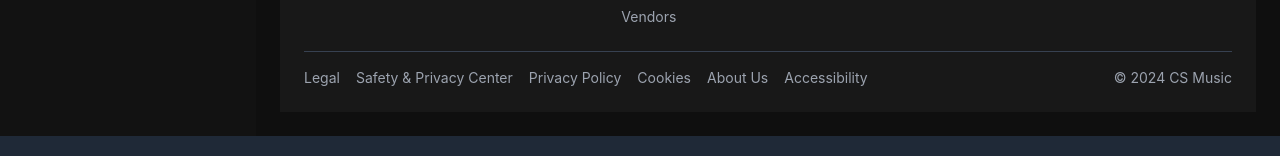
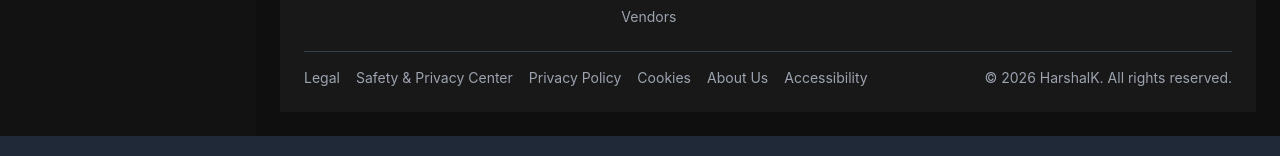
Before and after one commit to Harshaller/music-ui, a React (Create React App) app: page / in a window 1280 px wide. Shown: the part 2011-2167 px from the top of the page. Built offline with nearby package versions, Linux system fonts and the light colour scheme.

Commit message:
Update Footer component with copyright info

```diff
--- a/src/components/Footer.tsx
+++ b/src/components/Footer.tsx
@@ -45,7 +45,10 @@ export default function Footer() {
           <li>About Us</li>
           <li>Accessibility</li>
         </ul>
-        <p className="mt-4 md:mt-0">© 2024 CS Music</p>
+        {/* Copyright Info */}
+        <p className="mt-4 md:mt-0 text-gray-400">
+          © {new Date().getFullYear()} HarshalK. All rights reserved.
+        </p>
       </div>
     </footer>
   );
```
